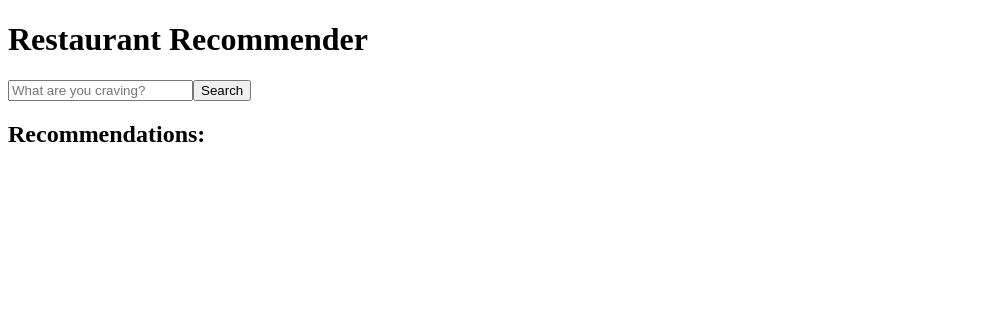
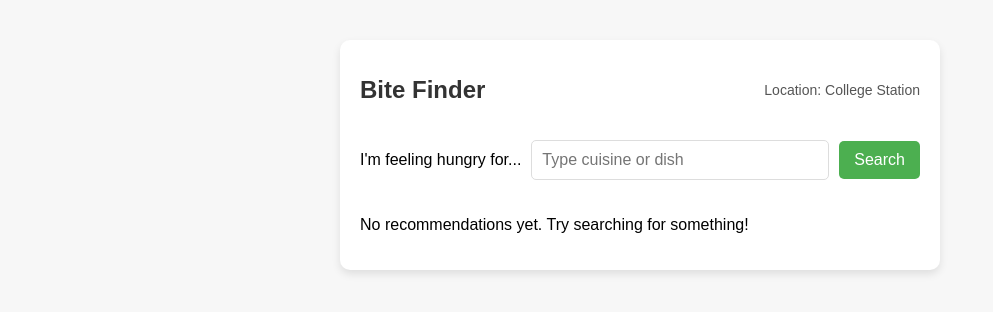
Before and after one commit to mu-sajid/BiteFinder, a React (Create React App) app in the folder frontend/: page / in a window 1280 px wide. Shown: the top 312 px of the page, without its empty margins (0-993 px from the left). Built offline with nearby package versions, Linux system fonts and the light colour scheme.

Commit message:
added initial UI

```diff
--- a/frontend/src/App.js
+++ b/frontend/src/App.js
@@ -1,45 +1,12 @@
-import React, { useState } from 'react';
-import axios from 'axios';
+import React from 'react';
+import SearchPage from './SearchPage';
 
 function App() {
-    const [query, setQuery] = useState('');
-    const [results, setResults] = useState([]);
-
-    const handleQueryChange = (e) => {
-        setQuery(e.target.value);
-    };
-
-    const handleSearch = async () => {
-        try {
-            const response = await axios.post('http://127.0.0.1:5000/recommend', { query });
-            setResults(response.data);
-        } catch (error) {
-            console.error('Error fetching recommendations:', error);
-        }
-    };
-
-    return (
-        <div className="App">
-            <h1>Restaurant Recommender</h1>
-            <input
-                type="text"
-                value={query}
-                onChange={handleQueryChange}
-                placeholder="What are you craving?"
-            />
-            <button onClick={handleSearch}>Search</button>
-            <div>
-                <h2>Recommendations:</h2>
-                <ul>
-                    {results.map((result, index) => (
-                        <li key={index}>
-                            <strong>{result.name}</strong> - {result.categories} (Score: {result.score.toFixed(2)})
-                        </li>
-                    ))}
-                </ul>
-            </div>
-        </div>
-    );
+  return (
+    <div className="App">
+      <SearchPage />
+    </div>
+  );
 }
 
 export default App;
--- /dev/null
+++ b/frontend/src/SearchPage.css
@@ -0,0 +1,122 @@
+* {
+    box-sizing: border-box;
+  }
+
+  body {
+    font-family: Arial, sans-serif;
+    background-color: #f7f7f7;
+    margin: 0;
+    padding: 0;
+  }
+
+  .search-page {
+    max-width: 600px;
+    margin: 40px auto;
+    padding: 20px;
+    background-color: #ffffff;
+    border-radius: 10px;
+    box-shadow: 0px 4px 8px rgba(0, 0, 0, 0.1);
+  }
+
+  header {
+    display: flex;
+    justify-content: space-between;
+    align-items: center;
+    margin-bottom: 20px;
+  }
+
+  h1 {
+    font-size: 24px;
+    color: #333;
+  }
+
+  .location {
+    font-size: 14px;
+    color: #555;
+  }
+
+  .search-bar {
+    display: flex;
+    align-items: center;
+    gap: 10px;
+    margin-bottom: 20px;
+  }
+
+  .search-bar input {
+    flex: 1;
+    padding: 10px;
+    font-size: 16px;
+    border: 1px solid #ddd;
+    border-radius: 5px;
+  }
+
+  .search-bar button {
+    padding: 10px 15px;
+    font-size: 16px;
+    color: #fff;
+    background-color: #4CAF50;
+    border: none;
+    border-radius: 5px;
+    cursor: pointer;
+    transition: background-color 0.3s;
+  }
+
+  .search-bar button:hover {
+    background-color: #45a049;
+  }
+
+  .loading,
+  .error {
+    text-align: center;
+    color: #333;
+    font-size: 14px;
+    margin-top: 10px;
+  }
+
+  .error {
+    color: #d9534f;
+  }
+
+  .results {
+    display: flex;
+    flex-direction: column;
+    gap: 15px;
+  }
+
+  .result-card {
+    display: flex;
+    justify-content: space-between;
+    align-items: center;
+    padding: 15px;
+    border: 1px solid #ddd;
+    border-radius: 8px;
+    background-color: #f9f9f9;
+    transition: box-shadow 0.3s;
+  }
+
+  .result-card:hover {
+    box-shadow: 0px 4px 12px rgba(0, 0, 0, 0.1);
+  }
+
+  .result-info h2 {
+    font-size: 18px;
+    margin: 0;
+    color: #333;
+  }
+
+  .result-info p {
+    font-size: 14px;
+    color: #666;
+    margin-top: 4px;
+  }
+
+  .result-meta {
+    text-align: right;
+    font-size: 14px;
+    color: #555;
+  }
+
+  .result-meta span {
+    display: block;
+    margin-top: 4px;
+  }
--- /dev/null
+++ b/frontend/src/SearchPage.js
@@ -0,0 +1,70 @@
+import React, { useState } from 'react';
+import axios from 'axios';
+import './SearchPage.css';
+
+const SearchPage = () => {
+  const [query, setQuery] = useState('');
+  const [results, setResults] = useState([]);
+  const [loading, setLoading] = useState(false);
+  const [error, setError] = useState(null);
+
+  const handleQueryChange = (e) => {
+    setQuery(e.target.value);
+  };
+
+  const handleSearch = async () => {
+    setLoading(true);
+    setError(null);
+    try {
+      const response = await axios.post('http://127.0.0.1:5000/recommend', { query });
+      setResults(response.data);
+    } catch (err) {
+      setError('Error fetching recommendations');
+      console.error('Error fetching recommendations:', err);
+    } finally {
+      setLoading(false);
+    }
+  };
+
+  return (
+    <div className="search-page">
+      <header>
+        <h1>Bite Finder</h1>
+        <div className="location">Location: College Station</div>
+      </header>
+
+      <div className="search-bar">
+        <label>I'm feeling hungry for...</label>
+        <input
+          type="text"
+          value={query}
+          onChange={handleQueryChange}
+          placeholder="Type cuisine or dish"
+        />
+        <button onClick={handleSearch}>Search</button>
+      </div>
+
+      {loading && <p className="loading">Loading recommendations...</p>}
+      {error && <p className="error">{error}</p>}
+
+      <div className="results">
+        {results.length === 0 && !loading && !error && <p>No recommendations yet. Try searching for something!</p>}
+        {results.map((result, index) => (
+          <div key={index} className="result-card">
+            <div className="result-info">
+              <h2>{result.name}</h2>
+              <p>{result.categories}</p>
+            </div>
+            <div className="result-meta">
+              <span>{result.distance_km} km</span>
+              <span>{result.price || "$$"}</span>
+              <span>Score: {result.score.toFixed(2)}</span>
+            </div>
+          </div>
+        ))}
+      </div>
+    </div>
+  );
+};
+
+export default SearchPage;
```
